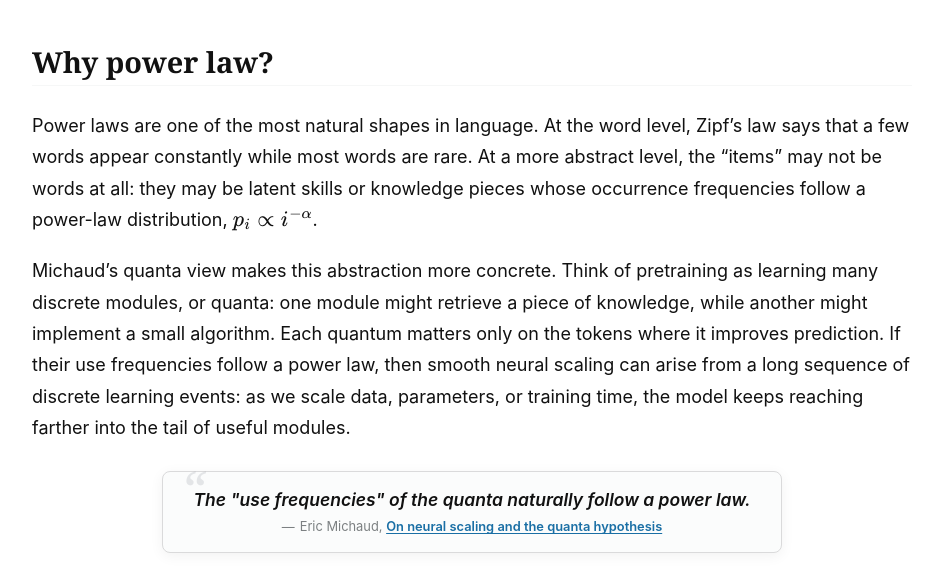
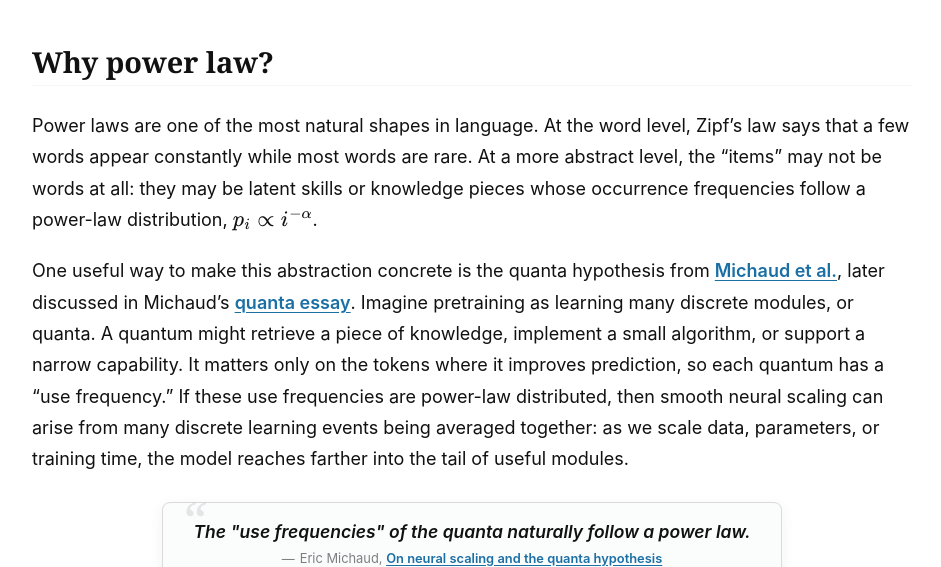
Before and after one commit to zixuan-wang-dlt/zixuan-wang-dlt.github.io, a Jekyll site: the page built from _posts/2026-06-23-power-law-compositional-reasoning.md, in a window 1280 px wide and 900 px high, scrolled down 479 px, cut to the strip 0-567 px from the top of the window. Shown: the whole strip, without its empty margins (168-1109 px from the left). Built offline with Jekyll 4.4.1, drawn with Linux system fonts in a browser that asks for light colours; some web fonts are replaced; formulas are drawn with MathJax 3; comment, search, counter and statistics services are not loaded.

Commit message:
Cite quanta hypothesis paper

```diff
--- a/_posts/2026-06-23-power-law-compositional-reasoning.md
+++ b/_posts/2026-06-23-power-law-compositional-reasoning.md
@@ -29,7 +29,7 @@ related: false
 
 Power laws are one of the most natural shapes in language. At the word level, Zipf's law says that a few words appear constantly while most words are rare. At a more abstract level, the "items" may not be words at all: they may be latent skills or knowledge pieces whose occurrence frequencies follow a power-law distribution, $p_i\propto i^{-\alpha}$.
 
-Michaud's quanta view makes this abstraction more concrete. Think of pretraining as learning many discrete modules, or quanta: one module might retrieve a piece of knowledge, while another might implement a small algorithm. Each quantum matters only on the tokens where it improves prediction. If their use frequencies follow a power law, then smooth neural scaling can arise from a long sequence of discrete learning events: as we scale data, parameters, or training time, the model keeps reaching farther into the tail of useful modules.
+One useful way to make this abstraction concrete is the quanta hypothesis from [Michaud et al.](https://arxiv.org/abs/2303.13506), later discussed in Michaud's [quanta essay](https://ericjmichaud.com/quanta/). Imagine pretraining as learning many discrete modules, or quanta. A quantum might retrieve a piece of knowledge, implement a small algorithm, or support a narrow capability. It matters only on the tokens where it improves prediction, so each quantum has a "use frequency." If these use frequencies are power-law distributed, then smooth neural scaling can arise from many discrete learning events being averaged together: as we scale data, parameters, or training time, the model reaches farther into the tail of useful modules.
 
 <blockquote class="powerlaw-pullquote">
   <p>The "use frequencies" of the quanta naturally follow a power law.</p>
```
